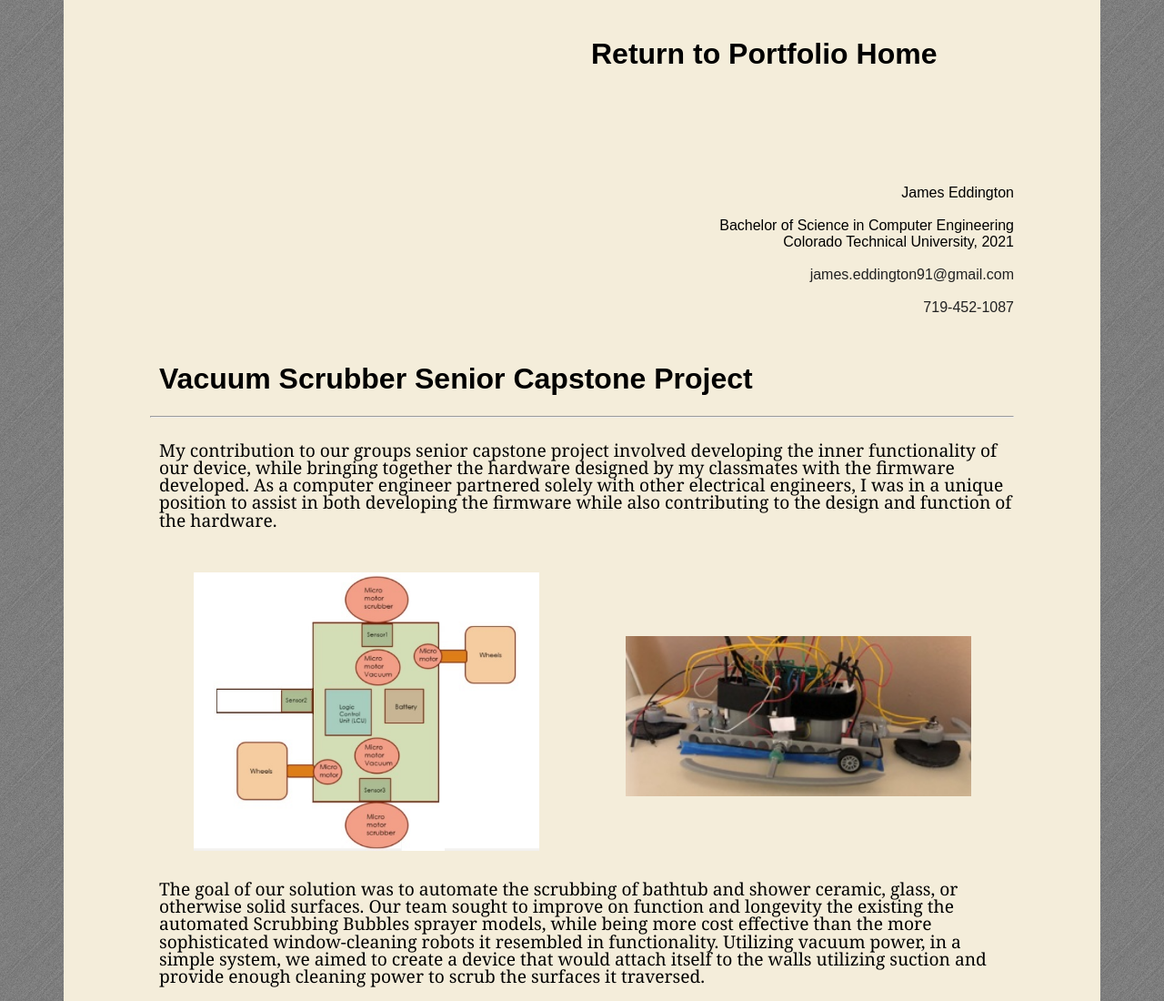
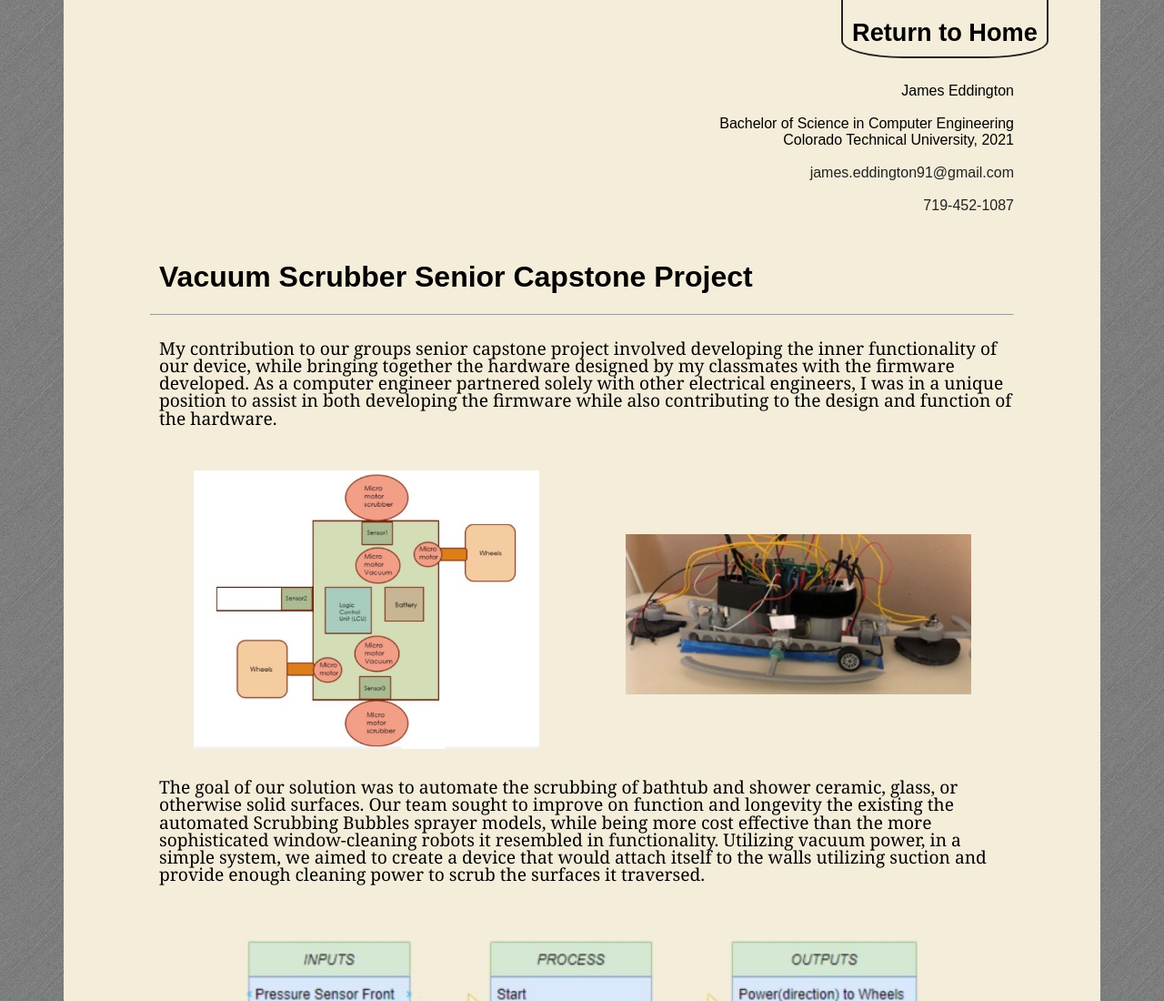
Before and after one commit to Jeddington91/jeddington91.github.io, a plain HTML site: page vacuum-scrubber.html in a window 1280 px wide. Shown: the top 1100 px of the page at 91% size. Drawn offline with Linux system fonts and the light colour scheme.

Commit message:
Remove duplicate return home links

```diff
--- a/vacuum-scrubber.html
+++ b/vacuum-scrubber.html
@@ -14,17 +14,15 @@
   <div class="container"> <!-- Start Container, styles for Container in 1140Grid-->
 
 <header><!-- Start Header -->
-  <div  class="row">
-    <div class="twelvecol"></div>
-    <div class="twelvecol last">
-              <a href="index.html" class="hoverUnderlineAnimation" id="returnToHome"><h1>Return to Portfolio Home</h1></a>
-    </div>
+  <div class="row">
+      <div class="eighteencol"></div>
+      <div class="sixcol last">
+        <a href="index.html">
+        <div class="fixedHome">
+           Return to Home
+        </div></a>
+      </div>
   </div>
-  <div class="row">
-      <div class="onecol"></div>
-      <div class="sixcol">
-      </div>
-
 
       <div class="row">
           <div class="twelvecol"></div>
```
Also changed, not shown: Eddington-Eyecare.html (+0 -1 lines).
